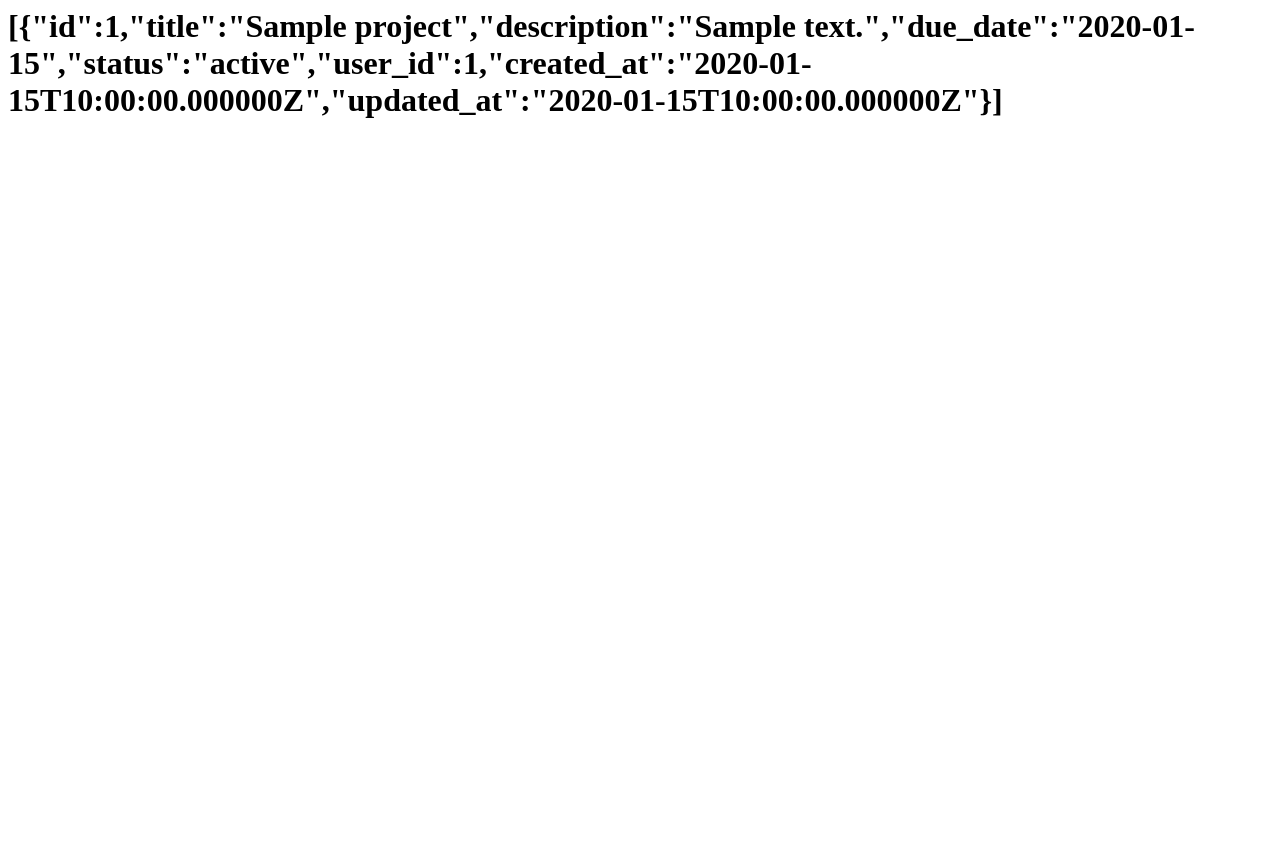
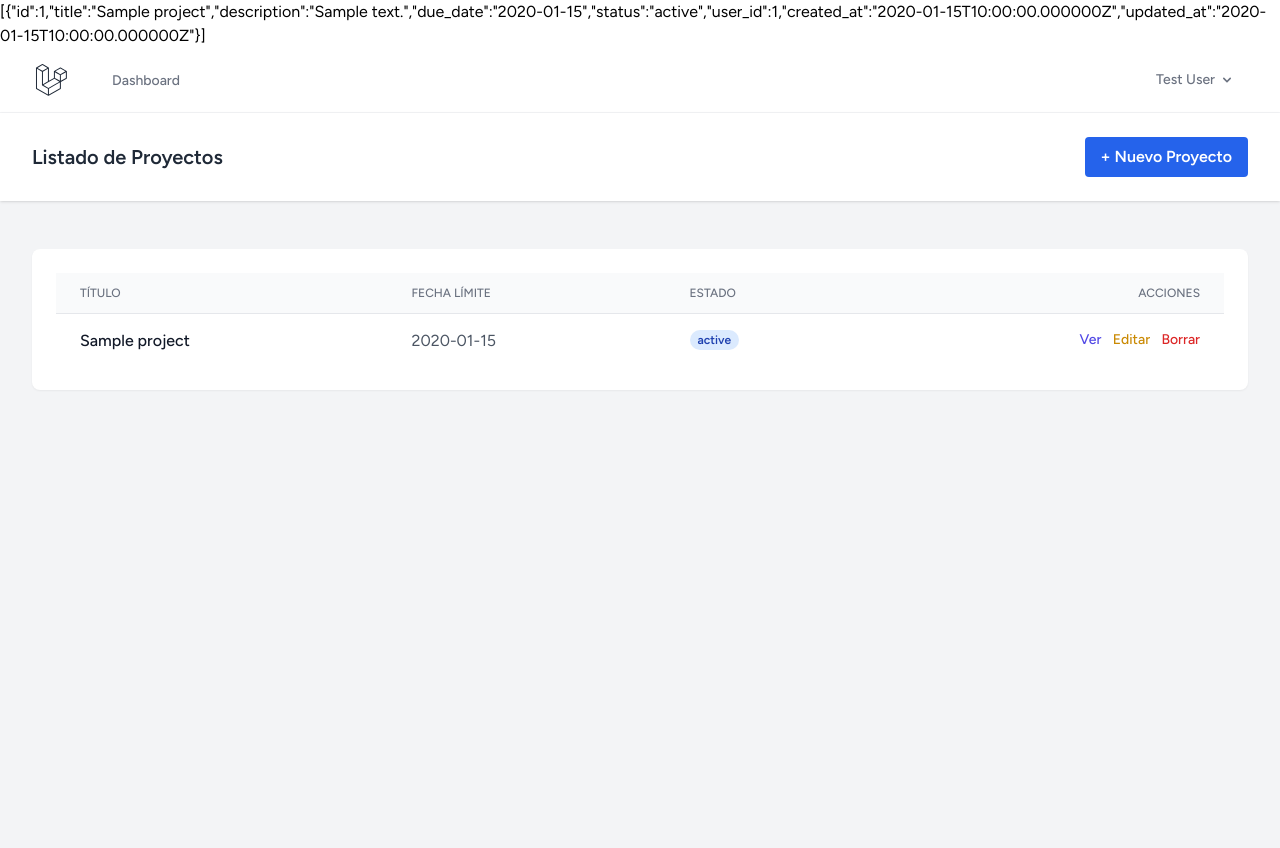
Before and after one commit to Luigi0585/gestion-proyectos, a Laravel app: page /projects in a window 1280 px wide. Before the commit the page ends 118 px from the top, so only its background shows below. Run offline with Laravel 12, Linux system fonts and the light colour scheme; a user stored in the database is signed in; data comes from the database, SQL or seed files in the repository; tables that the repository leaves empty hold one stand-in row (values such as "Sample post"); style sheets or scripts are compiled from the project's sources; parts of the project's set-up code (start-up, migrations or seed data) failed here and were passed over.

Commit message:
Se ha añadido todo el código de index.blade.php y se ha modificado web.php con una línea que genera las 7 rutas RESTful.

```diff
--- a/resources/views/projects/index.blade.php
+++ b/resources/views/projects/index.blade.php
@@ -1 +1,75 @@
 <h1>{{$projects}}</h1>
+<x-app-layout>
+    <x-slot name="header">
+        <div class="flex justify-between items-center">
+            <h2 class="font-semibold text-xl text-gray-800 leading-tight">
+                Listado de Proyectos
+            </h2>
+            <a href="{{ route('projects.create') }}" class="bg-blue-600 hover:bg-blue-700 text-white font-bold py-2 px-4 rounded">
+                + Nuevo Proyecto
+            </a>
+        </div>
+    </x-slot>
+
+    <div class="py-12">
+        <div class="max-w-7xl mx-auto sm:px-6 lg:px-8">
+
+            {{-- Mensaje de éxito al crear, editar o borrar --}}
+            @if (session('success'))
+                <div class="bg-green-100 border border-green-400 text-green-700 px-4 py-3 rounded mb-4">
+                    {{ session('success') }}
+                </div>
+            @endif
+
+            <div class="bg-white overflow-hidden shadow-sm sm:rounded-lg p-6">
+
+                {{-- Comprobamos si hay proyectos en la colección --}}
+                @if ($projects->isEmpty())
+                    <p class="text-gray-500 text-center py-4">No hay proyectos registrados todavía.</p>
+                @else
+                    <table class="min-w-full divide-y divide-gray-200">
+                        <thead class="bg-gray-50">
+                            <tr>
+                                <th class="px-6 py-3 text-left text-xs font-medium text-gray-500 uppercase">Título</th>
+                                <th class="px-6 py-3 text-left text-xs font-medium text-gray-500 uppercase">Fecha Límite</th>
+                                <th class="px-6 py-3 text-left text-xs font-medium text-gray-500 uppercase">Estado</th>
+                                <th class="px-6 py-3 text-right text-xs font-medium text-gray-500 uppercase">Acciones</th>
+                            </tr>
+                        </thead>
+                        <tbody class="bg-white divide-y divide-gray-200">
+                            @foreach ($projects as $project)
+                                <tr>
+                                    <td class="px-6 py-4 whitespace-nowrap font-medium text-gray-900">
+                                        {{ $project->title }}
+                                    </td>
+                                    <td class="px-6 py-4 whitespace-nowrap text-gray-600">
+                                        {{ $project->due_date }}
+                                    </td>
+                                    <td class="px-6 py-4 whitespace-nowrap">
+                                        <span class="px-2 inline-flex text-xs leading-5 font-semibold rounded-full bg-blue-100 text-blue-800">
+                                            {{ $project->status }}
+                                        </span>
+                                    </td>
+                                    <td class="px-6 py-4 whitespace-nowrap text-right text-sm font-medium space-x-2">
+                                        <a href="{{ route('projects.show', $project) }}" class="text-indigo-600 hover:text-indigo-900">Ver</a>
+                                        <a href="{{ route('projects.edit', $project) }}" class="text-yellow-600 hover:text-yellow-900">Editar</a>
+
+                                        {{-- Formulario obligatorio para simular DELETE en HTML --}}
+                                        <form action="{{ route('projects.destroy', $project) }}" method="POST" class="inline">
+                                            @csrf
+                                            @method('DELETE')
+                                            <button type="submit" class="text-red-600 hover:text-red-900" onclick="return confirm('¿Seguro que quieres eliminar este proyecto?')">
+                                                Borrar
+                                            </button>
+                                        </form>
+                                    </td>
+                                </tr>
+                            @endforeach
+                        </tbody>
+                    </table>
+                @endif
+
+            </div>
+        </div>
+    </div>
+</x-app-layout>
--- a/routes/web.php
+++ b/routes/web.php
@@ -8,7 +8,9 @@ Route::get('/', function () {
     return view('welcome');
 });
 
-Route::get('/projects', [ProjectController::class, 'index'])->name('project.index');
+//Route::get('/projects', [ProjectController::class, 'index'])->name('project.index');
+
+
 
 Route::get('/dashboard', function () {
     return view('dashboard');
@@ -18,6 +20,10 @@ Route::middleware('auth')->group(function () {
     Route::get('/profile', [ProfileController::class, 'edit'])->name('profile.edit');
     Route::patch('/profile', [ProfileController::class, 'update'])->name('profile.update');
     Route::delete('/profile', [ProfileController::class, 'destroy'])->name('profile.destroy');
+
+    //Genera las 7 rutas RESTful (projects.index, projects.create, projects.store, projects.show, projects.edit, projects.update
+    // y projects.destroy.) protegidas por sesión.
+    Route::resource('projects', ProjectController::class);
 });
 
 require __DIR__.'/auth.php';
```
